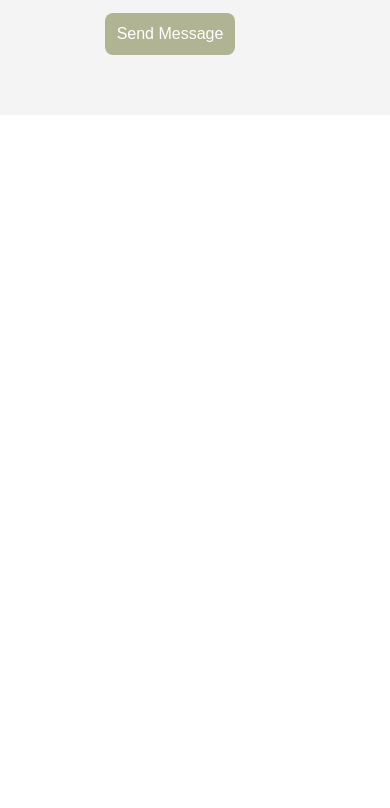
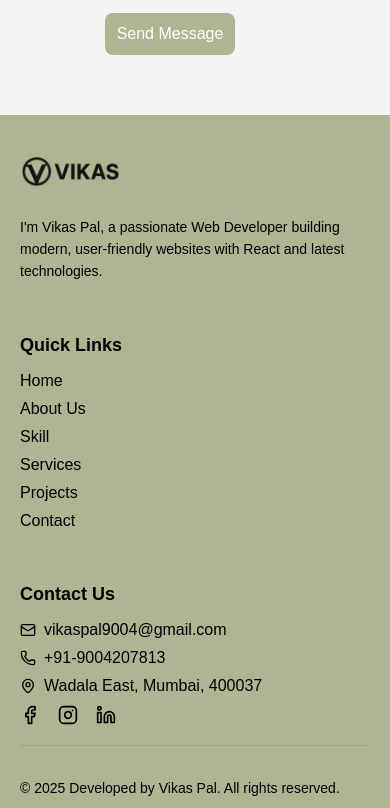
Before and after one commit to Vp900/Myportfolio, a React (Create React App) app: page / in a window 390 px wide. Shown: the part 11192-12000 px from the top of the page. Before the commit the page ends 11307 px from the top, so only its background shows below. Built offline with nearby package versions, Linux system fonts and the light colour scheme.

Commit message:
Added responsive footer section with logo, quick links, and contact info

```diff
--- a/src/App.js
+++ b/src/App.js
@@ -6,6 +6,7 @@ import SkillsSection from './components/SkillsSection';
 import Services from './components/Services';
 import Projects from './components/Projects';
 import Contact from './components/Contact';
+import Footer from './components/Footer';
 
 function App() {
   return (
@@ -18,6 +19,7 @@ function App() {
     <section id="services"><Services /></section>
     <section id="projects"><Projects /></section>
     <section id="contact"><Contact /></section>
+    <section id="footer"><Footer /></section>
     </>
   );
 }
--- a/src/components/Contact.css
+++ b/src/components/Contact.css
@@ -36,6 +36,7 @@
 .contact-form {
   flex: 1;
   min-width: 300px;
+  text-align: center;
 }
 
 .contact-form form {
--- /dev/null
+++ b/src/components/Footer.css
@@ -0,0 +1,71 @@
+.footer {
+  background-color: #b1b493;
+  color: #000;
+  padding: 40px 20px 10px;
+  font-family: Arial, sans-serif;
+}
+
+.footer-container {
+  max-width: 1200px;
+  margin: auto;
+}
+
+.footer-row {
+  display: flex;
+  flex-wrap: wrap;
+  justify-content: space-between;
+  gap: 20px;
+}
+
+.footer-col {
+  flex: 1;
+  min-width: 250px;
+}
+
+.footer-logo {
+  width: 100px;
+  margin-bottom: 10px;
+}
+
+.footer-desc {
+  font-size: 14px;
+  line-height: 1.6;
+}
+
+.footer-col h3 {
+  margin-bottom: 10px;
+  font-size: 18px;
+}
+
+.footer-col ul {
+  list-style: none;
+  padding: 0;
+}
+
+.footer-col ul li {
+  margin-bottom: 10px;
+  display: flex;
+  align-items: center;
+  gap: 8px;
+}
+
+.footer-col ul li a {
+  text-decoration: none;
+  color: black;
+}
+
+.footer-col ul li a:hover {
+  text-decoration: underline;
+}
+
+.social-icons a {
+  margin-right: 10px;
+  color: black;
+}
+
+.footer-bottom {
+  text-align: center;
+  padding-top: 20px;
+  border-top: 1px solid rgba(0,0,0,0.1);
+  font-size: 14px;
+}
--- /dev/null
+++ b/src/components/Footer.js
@@ -0,0 +1,64 @@
+import './Footer.css';
+import { Mail, Phone, MapPin, Facebook, Instagram, Linkedin } from 'lucide-react';
+import logo from '../assets/logo.png';
+
+export default function Footer() {
+  return (
+    <footer className="footer">
+      <div className="footer-container">
+        {/* Row 1 */}
+        <div className="footer-row">
+          {/* Column 1 - Logo & Description */}
+          <div className="footer-col">
+            <img src={logo} alt="Logo" className="footer-logo" />
+            <p className="footer-desc">I'm Vikas Pal, a passionate Web Developer building modern, user-friendly websites with React and latest technologies.</p>
+          </div>
+
+          {/* Column 2 - Quick Links */}
+          <div className="footer-col">
+            <h3>Quick Links</h3>
+            <ul>
+              <li><a href="#home">Home</a></li>
+              <li><a href="#about">About Us</a></li>
+              <li><a href="#skill">Skill</a></li>
+              <li><a href="#services">Services</a></li>
+              <li><a href="#projects">Projects</a></li>
+              <li><a href="#contact">Contact</a></li>
+            </ul>
+          </div>
+
+          {/* Column 3 - Contact Info */}
+          <div className="footer-col">
+            <h3>Contact Us</h3>
+            <ul className="contact-list">
+              <li>
+                <Mail size={16} />
+                <a href="mailto:vikaspal9004@gmail.com">vikaspal9004@gmail.com</a>
+              </li>
+              <li>
+                <Phone size={16} />
+                <a href="tel:+919004207813">+91-9004207813</a>
+              </li>
+              <li>
+                <MapPin size={16} />
+                <a href="https://www.google.com/maps?q=Wadala+East,+Mumbai,+400037" target="_blank" rel="noopener noreferrer">
+                  Wadala East, Mumbai, 400037
+                </a>
+              </li>
+              <li className="social-icons">
+                <a href="https://facebook.com" target="_blank" rel="noopener noreferrer"><Facebook size={20} /></a>
+                <a href="https://instagram.com" target="_blank" rel="noopener noreferrer"><Instagram size={20} /></a>
+                <a href="https://linkedin.com" target="_blank" rel="noopener noreferrer"><Linkedin size={20} /></a>
+              </li>
+            </ul>
+          </div>
+        </div>
+
+        {/* Row 2 - Copyright */}
+        <div className="footer-bottom">
+          <p>&copy; 2025 Developed by Vikas Pal. All rights reserved.</p>
+        </div>
+      </div>
+    </footer>
+  );
+}
```
Also changed, not shown: src/assets/vikaspic.png.
